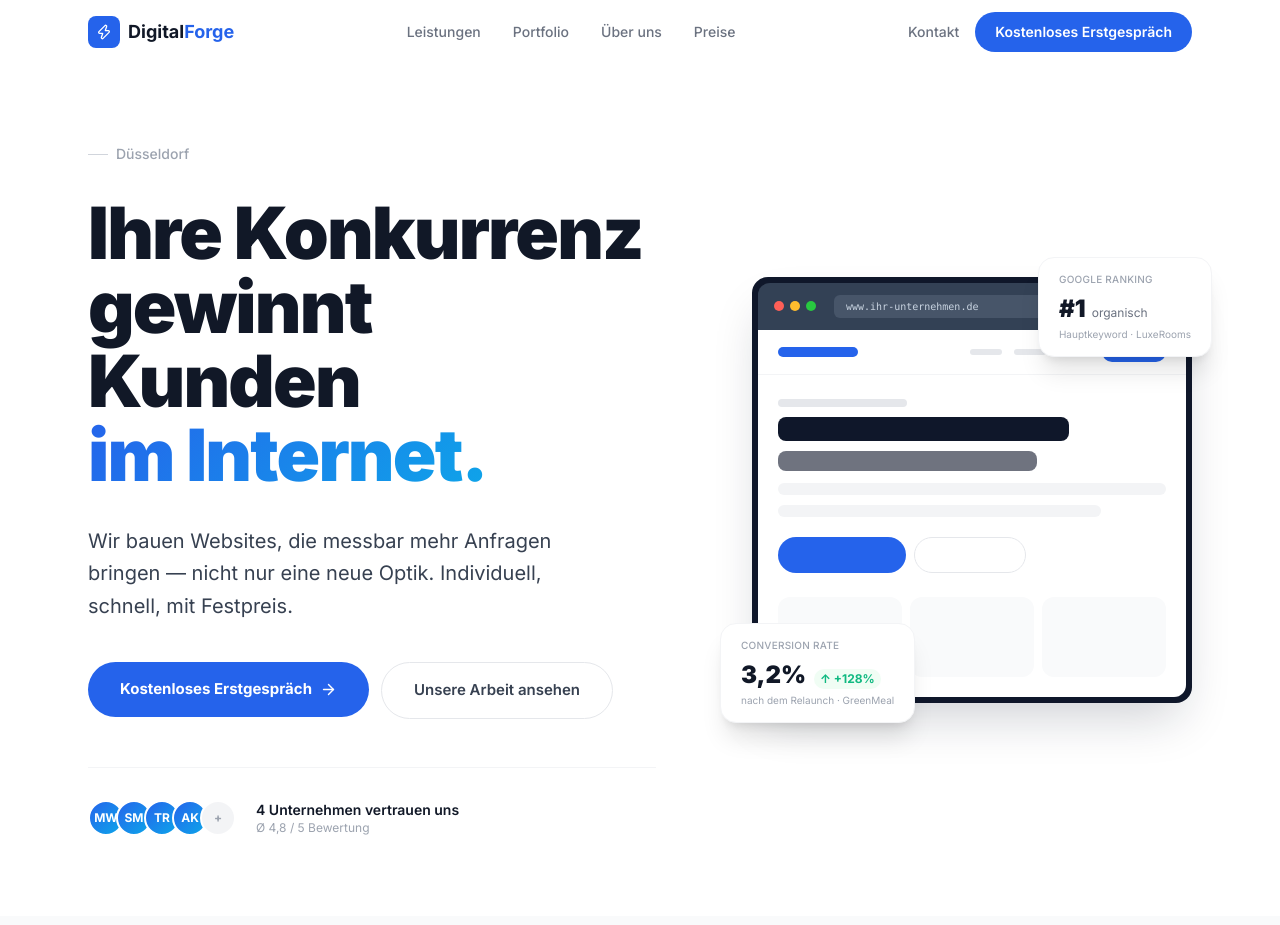
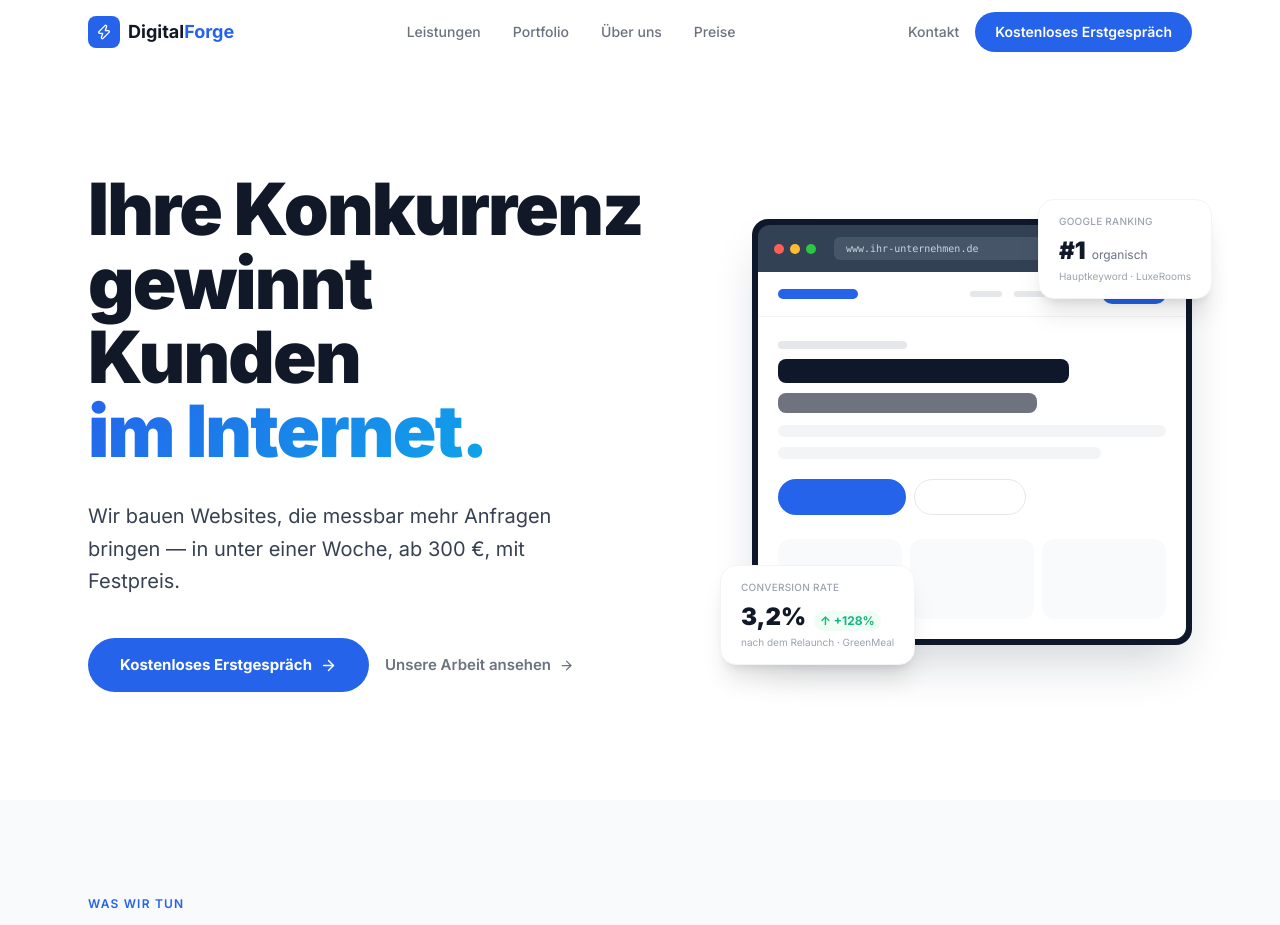
Before and after one commit to chjungdus/Neue-Website, a Next.js app: page / in a window 1280 px wide. Shown: the top 925 px of the page. Built offline with nearby package versions, Linux system fonts and the light colour scheme.

Commit message:
sync: remove badges, social proof, simplify hero CTA

```diff
--- a/src/components/home/hero.tsx
+++ b/src/components/home/hero.tsx
@@ -3,8 +3,6 @@
 import Link from "next/link"
 import { ArrowRight } from "lucide-react"
 import { motion } from "framer-motion"
-
-const avatarInitials = ["MW", "SM", "TR", "AK"]
 
 export default function Hero() {
   return (
@@ -14,20 +12,10 @@ export default function Hero() {
 
           {/* Left: Copy */}
           <div>
-            <motion.p
-              initial={{ opacity: 0, y: 10 }}
-              animate={{ opacity: 1, y: 0 }}
-              transition={{ duration: 0.4 }}
-              className="text-[#9ca3af] text-sm font-medium mb-8 flex items-center gap-2"
-            >
-              <span className="inline-block w-5 h-px bg-gray-300" />
-              Düsseldorf
-            </motion.p>
-
             <motion.h1
               initial={{ opacity: 0, y: 24 }}
               animate={{ opacity: 1, y: 0 }}
-              transition={{ duration: 0.55, delay: 0.08 }}
+              transition={{ duration: 0.55 }}
               className="text-[52px] md:text-[72px] font-black text-[#111827] leading-[1.03] tracking-tight mb-8"
             >
               Ihre Konkurrenz
@@ -40,18 +28,18 @@ export default function Hero() {
             <motion.p
               initial={{ opacity: 0, y: 20 }}
               animate={{ opacity: 1, y: 0 }}
-              transition={{ duration: 0.5, delay: 0.18 }}
+              transition={{ duration: 0.5, delay: 0.12 }}
               className="text-xl text-[#374151] leading-relaxed mb-10 max-w-lg"
             >
               Wir bauen Websites, die messbar mehr Anfragen bringen —
-              nicht nur eine neue Optik. Individuell, schnell, mit Festpreis.
+              in unter einer Woche, ab 300 €, mit Festpreis.
             </motion.p>
 
             <motion.div
               initial={{ opacity: 0, y: 20 }}
               animate={{ opacity: 1, y: 0 }}
-              transition={{ duration: 0.5, delay: 0.26 }}
-              className="flex flex-col sm:flex-row items-start gap-3 mb-12"
+              transition={{ duration: 0.5, delay: 0.22 }}
+              className="flex flex-col sm:flex-row items-start gap-4"
             >
               <Link
                 href="/anfrage"
@@ -62,36 +50,11 @@ export default function Hero() {
               </Link>
               <Link
                 href="/portfolio"
-                className="text-[#374151] font-semibold px-8 py-4 rounded-full border border-gray-200 hover:border-gray-300 hover:bg-gray-50 transition-all text-[15px]"
+                className="text-[#6b7280] hover:text-[#111827] font-semibold py-4 transition-colors text-[15px] flex items-center gap-2 group"
               >
                 Unsere Arbeit ansehen
+                <ArrowRight size={15} className="group-hover:translate-x-1 transition-transform" />
               </Link>
-            </motion.div>
-
-            {/* Social proof row */}
-            <motion.div
-              initial={{ opacity: 0 }}
-              animate={{ opacity: 1 }}
-              transition={{ duration: 0.6, delay: 0.42 }}
-              className="flex items-center gap-5 pt-8 border-t border-gray-100"
-            >
-              <div className="flex -space-x-2">
-                {avatarInitials.map((init) => (
-                  <div
-                    key={init}
-                    className="w-9 h-9 rounded-full bg-gradient-to-br from-[#2563eb] to-[#0ea5e9] flex items-center justify-center text-white text-xs font-bold border-2 border-white"
-                  >
-                    {init}
-                  </div>
-                ))}
-                <div className="w-9 h-9 rounded-full bg-gray-100 flex items-center justify-center text-[#9ca3af] text-xs font-bold border-2 border-white">
-                  +
-                </div>
-              </div>
-              <div>
-                <div className="text-sm font-semibold text-[#111827]">4 Unternehmen vertrauen uns</div>
-                <div className="text-xs text-[#9ca3af]">Ø 4,8 / 5 Bewertung</div>
-              </div>
             </motion.div>
           </div>
 
@@ -103,10 +66,8 @@ export default function Hero() {
             className="hidden lg:block"
           >
             <div className="relative">
-              {/* Browser window */}
               <div className="bg-[#0f172a] rounded-2xl p-1.5 shadow-2xl shadow-slate-900/20">
                 <div className="bg-[#1e293b] rounded-xl overflow-hidden">
-                  {/* Chrome bar */}
                   <div className="flex items-center gap-1.5 px-4 py-3 bg-[#334155]">
                     <div className="w-2.5 h-2.5 rounded-full bg-[#ff5f57]" />
                     <div className="w-2.5 h-2.5 rounded-full bg-[#ffbd2e]" />
@@ -115,7 +76,6 @@ export default function Hero() {
                       www.ihr-unternehmen.de
                     </div>
                   </div>
-                  {/* Simulated page content */}
                   <div className="bg-white">
                     <div className="flex items-center justify-between px-5 py-3 border-b border-gray-100">
                       <div className="h-2.5 w-20 bg-[#2563eb] rounded-full" />
@@ -148,7 +108,6 @@ export default function Hero() {
                 </div>
               </div>
 
-              {/* Floating: Conversion */}
               <motion.div
                 initial={{ opacity: 0, y: 16 }}
                 animate={{ opacity: 1, y: 0 }}
@@ -167,7 +126,6 @@ export default function Hero() {
                 <div className="text-[10px] text-[#9ca3af]">nach dem Relaunch · GreenMeal</div>
               </motion.div>
 
-              {/* Floating: Google */}
               <motion.div
                 initial={{ opacity: 0, y: -16 }}
                 animate={{ opacity: 1, y: 0 }}
```
